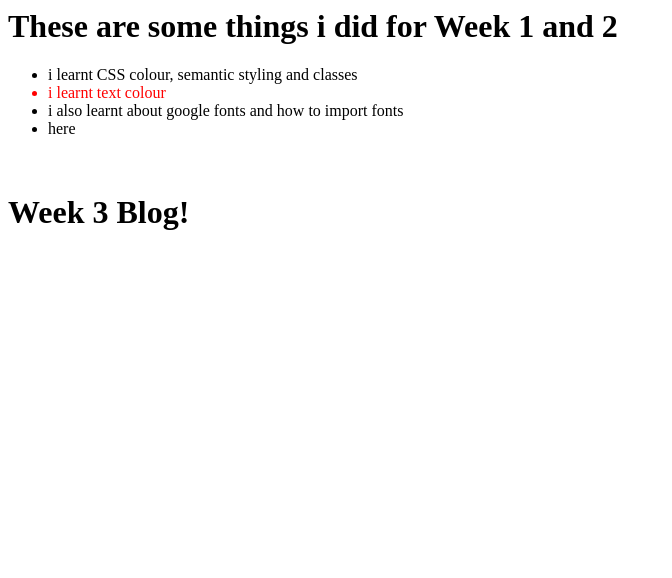
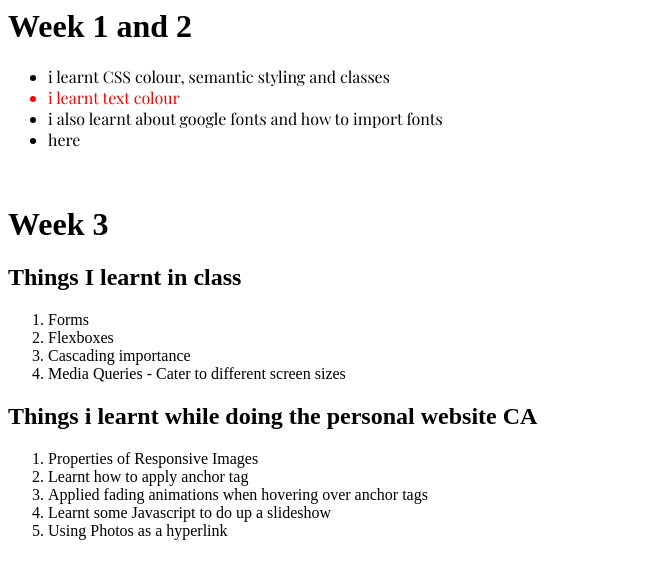
Before and after one commit to nrrjannah/developmental-blog, a plain HTML site: page index.html in a window 1280 px wide. Shown: the whole page, without its empty margins (0-672 px from the left). Drawn offline with nearby package versions, Linux system fonts and the light colour scheme; a web font is replaced by a local one.

Commit message:
2nd changes

```diff
--- a/index.html
+++ b/index.html
@@ -1,8 +1,9 @@
 <html>
-    <head></head>
+    <head>
+        <link rel="stylesheet" href="style.css">
+    </head>
     <body>
-        <h1>These are some things i did for Week 1 and 2</h1>
-        <p></p>
+        <h1>Week 1 and 2</h1>
         <ul>
             <li>i learnt CSS colour, semantic styling and classes</li>
             <li style="color:red";>i learnt text colour</li>
@@ -10,7 +11,24 @@
             <li>here</li>
         </ul>
         <br>
-        <h1>Week 3 Blog!</h1>
+        <h1>Week 3</h1>
+        <h2>Things I learnt in class</h2>
+        <ol>
+            <li>Forms</li>
+            <li>Flexboxes</li>
+            <li>Cascading importance</li>
+            <li>Media Queries - Cater to different screen sizes</li>
+        </ol>
+
+        <h2>Things i learnt while doing the personal website CA</h2>
+        <ol>
+            <li>Properties of Responsive Images</li>
+            <li>Learnt how to apply anchor tag</li>
+            <li>Applied fading animations when hovering over anchor tags</li>
+            <li>Learnt some Javascript to do up a slideshow</li>
+            <li>Using Photos as a hyperlink</li>
+        </ol>
+
 
 
     </body>
```
